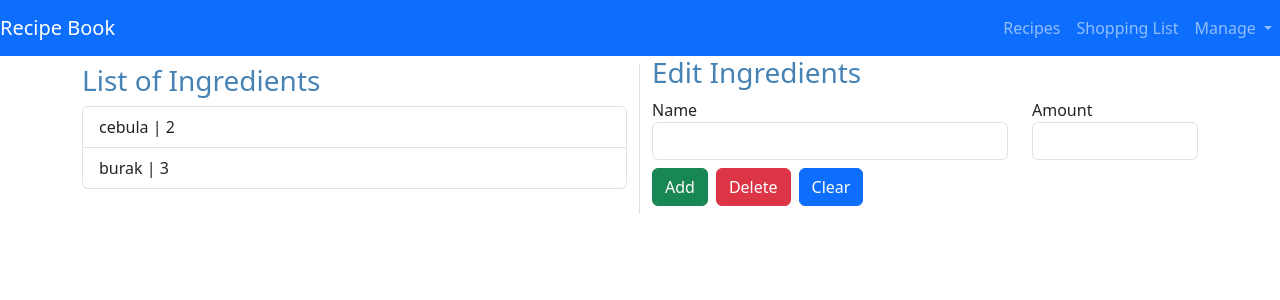
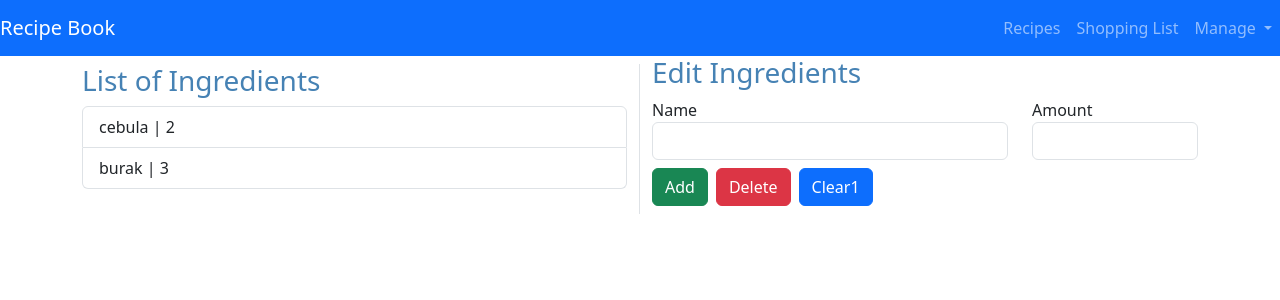
Before and after one commit to Chomsson/RecipeBook, an Angular app: page / in a window 1280 px wide. Both pictures are taken after a click on the item "Shopping List". Shown: the top 300 px of the page. Built offline with nearby package versions, Linux system fonts and the light colour scheme; what primeng would draw is missing.

Commit message:
ssh test

```diff
--- a/src/app/shopping-list/shopping-list-edit/shopping-list-edit.component.html
+++ b/src/app/shopping-list/shopping-list-edit/shopping-list-edit.component.html
@@ -23,7 +23,7 @@
                <div class="col">
                   <button class=" btn btn-success" type="submit" (click)="AddIngredientToList()">Add</button>
                   <button class="m-2 btn btn-danger" type="button">Delete</button>
-                  <button class=" btn btn-primary" type="button">Clear</button>
+                  <button class=" btn btn-primary" type="button">Clear1</button>
                </div>
             </div>
          </div>
```
